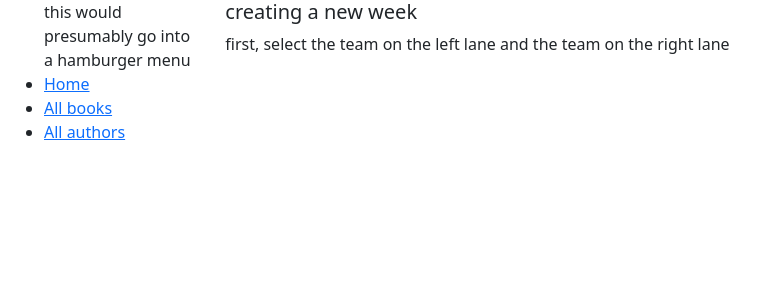
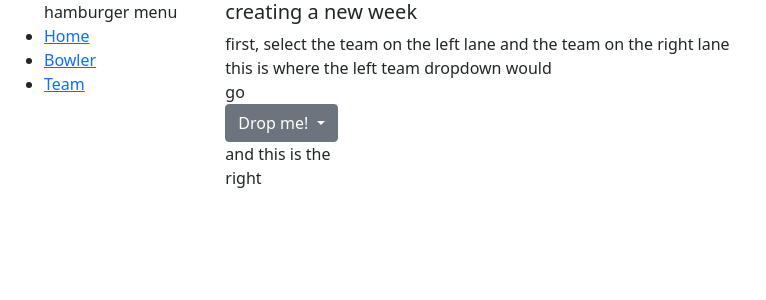
Before and after one commit to fargofallout/bowling_site, a Django app: page /bowling/week in a window 1280 px wide. Shown: the top 300 px of the page, without its empty margins (0-766 px from the left). Run offline with Django 4.2, Linux system fonts and the light colour scheme.

Commit message:
added the shell of the first dropdown menu on the week page - need to add bootstrap javascript for it to function

```diff
--- a/bowling/templates/base_generic.html
+++ b/bowling/templates/base_generic.html
@@ -21,10 +21,10 @@
         <div class="col-sm-2">
           {% block sidebar %}
             <ul class="sidebar-nav">
-                this would presumably go into a hamburger menu
+                hamburger menu
               <li><a href="{% url 'bowling:index' %}">Home</a></li>
-              <li><a href="#">All books</a></li>
-              <li><a href="#">All authors</a></li>
+              <li><a href="{% url 'bowling:bowler' %}">Bowler</a></li>
+              <li><a href="{% url 'bowling:team' %}">Team</a></li>
             </ul>
           {% endblock %}
         </div>
--- a/bowling/templates/bowling/team.html
+++ b/bowling/templates/bowling/team.html
@@ -12,6 +12,7 @@ All teams:<br>
 
 {% endif %}
 
+<br>
 <h5>Create a new team</h5>
 <form action="{% url 'bowling:create_team' %}" method="post">
     {% csrf_token %}
--- a/bowling/templates/bowling/week.html
+++ b/bowling/templates/bowling/week.html
@@ -6,4 +6,22 @@
 
 first, select the team on the left lane and the team on the right lane<br>
 
+<div class="row">
+    <div class="col-sm-4">
+        this is where the left team dropdown would go<br>
+        <div class="dropdown">
+            <button class="btn btn-secondary dropdown-toggle" type="button" data-bs-toggle="dropdown" aria-expanded="false">
+                Drop me!
+            </button>
+            <ul class="dropdown-menu">
+                <li><a class="dropdown-item" href="#">First team?</a></li>
+                <li><a class="dropdown-item" href="#">Second team</a></li>
+                <li><a class="dropdown-item" href="#">Something else</a></li>
+    </div>
+
+    <div class="col-sm-4">
+        and this is the right
+    </div>
+</div>
+
 {% endblock %}
```
